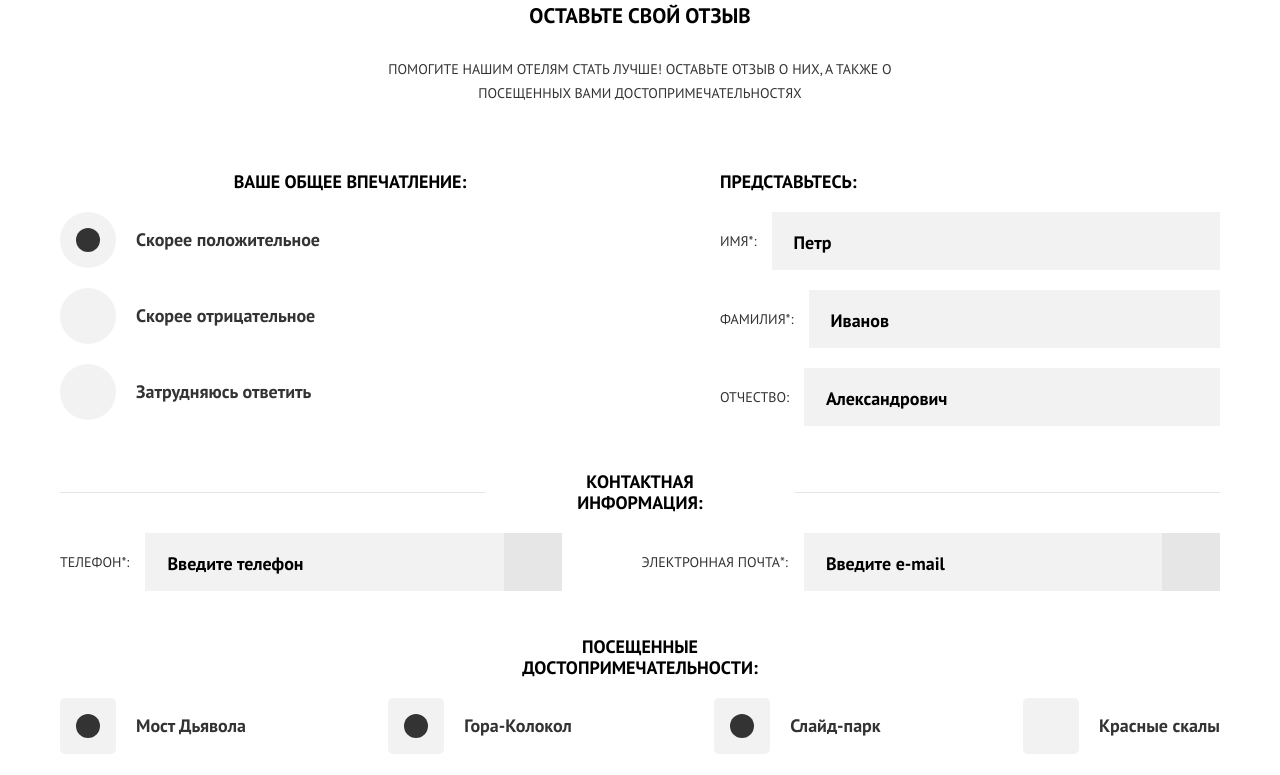
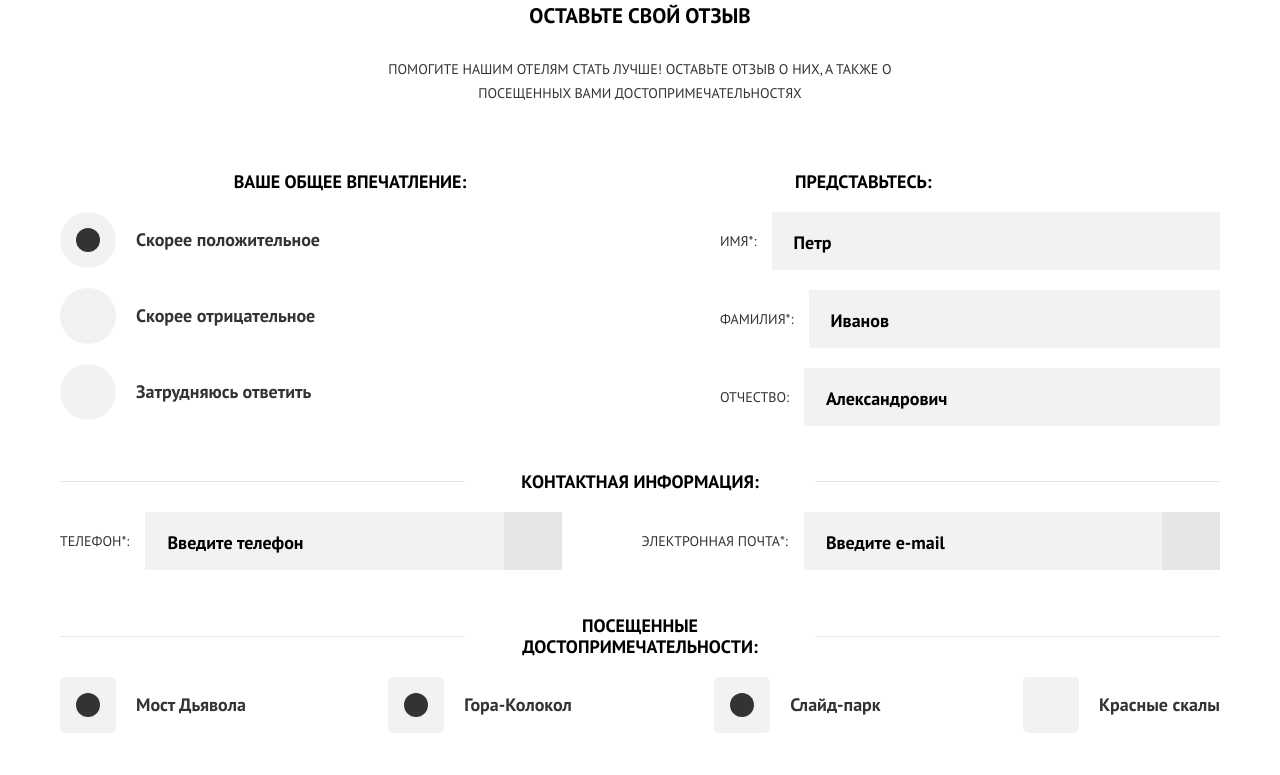
Before and after one commit to OlesyaIs/Sedona, a plain HTML site: page source/form.html in a window 1280 px wide. Shown: the part 507-1282 px from the top of the page. Drawn offline with nearby package versions, Linux system fonts and the light colour scheme; files that its build step writes are made by us from their sources; files whose address does not match are found by name.

Commit message:
Full-adaptive's grid improved

```diff
--- a/source/form.html
+++ b/source/form.html
@@ -119,7 +119,7 @@
                 </div>
               </fieldset>
             </div>
-            <div class="form__group form__group--wide form__group--wide-adaptive fields-group fields-group--checkbox fields-group--full-adaptive">
+            <div class="form__group form__group--wide fields-group fields-group--checkbox fields-group--full-adaptive">
               <fieldset class="fields-group__wrapper">
                 <legend class="fields-group__title fields-group__title--checkbox title">Посещенные достопримечательности:</legend>
                 <div class="fields-group__field field field--checkbox">
--- a/source/sass/blocks/fields-group.scss
+++ b/source/sass/blocks/fields-group.scss
@@ -27,7 +27,8 @@
   row-gap: 20px;
 }
 
-.fields-group--wide .fields-group__wrapper {
+.fields-group--wide .fields-group__wrapper,
+.fields-group--full-adaptive  .fields-group__wrapper{
   @media (min-width: $tablet-width) {
     border-top: 1px solid $light;
   }
@@ -46,7 +47,8 @@
   width: 100%;
 
   @media (min-width: $tablet-width) {
-    grid-template-columns: 1fr 1fr;
+    grid-template-columns: 230px 230px;
+    justify-content: center;
     column-gap: 30px;
   }
 
@@ -62,9 +64,9 @@
 }
 
 .fields-group__title {
-  margin: 0 0 20px;
+  margin: 0 auto 20px;
   padding: 0;
-  max-width: 310px;
+  width: 280px;
   box-sizing: border-box;
   text-align: center;
   font-size: 18px;
@@ -74,6 +76,8 @@
   }
 
   @media (min-width: $tablet-width) {
+    width: 350px;
+
     &--tablet-desktop-left {
       text-align: left;
     }
@@ -90,13 +94,6 @@
   }
 }
 
-.fields-group--wide .fields-group__title {
-  @media (min-width: $tablet-width) {
-    padding-right: 45px;
-    padding-left: 45px;
-  }
-}
-
 .fields-group__input-item {
   margin: 0;
   padding: 0;
--- a/source/sass/blocks/form-section.scss
+++ b/source/sass/blocks/form-section.scss
@@ -1,5 +1,5 @@
 .form-section__lead {
-  padding: 32px 20px 16px;
+  padding: 36px 20px 16px;
 
   @media (min-width: $tablet-width) {
     padding: 70px 20px 46px;
--- a/source/sass/blocks/form.scss
+++ b/source/sass/blocks/form.scss
@@ -35,12 +35,6 @@
     &--small {
       padding-left: 60px;
     }
-
-    &--wide-adaptive {
-      margin-right: auto;
-      margin-left: auto;
-      width: 470px;
-    }
   }
 
   @media (min-width: $desktop-width) {
@@ -48,10 +42,6 @@
 
     &--small {
       padding-left: 80px;
-    }
-
-    &--wide-adaptive {
-      width: 100%;
     }
   }
 }
```
